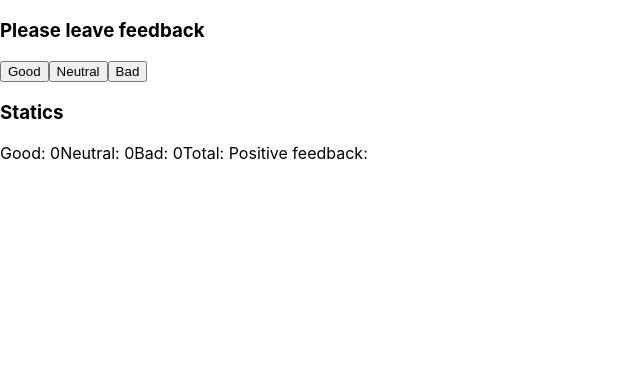
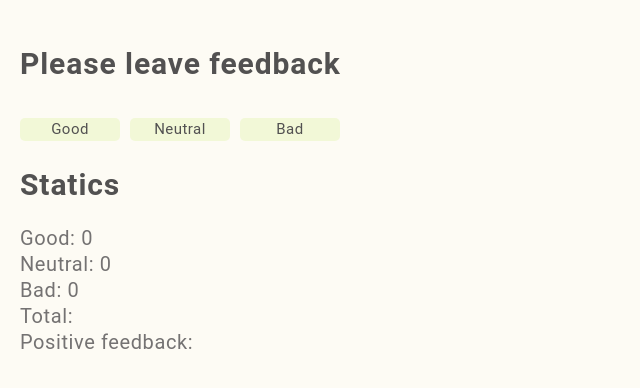
Before and after one commit to mikhailova11/goit-react-hw-02-feedback, a React (Create React App) app: page / in a window 1280 px wide. Shown: the top 388 px of the page, without its empty margins (0-640 px from the left). Built offline with nearby package versions, Linux system fonts and the light colour scheme.

Commit message:
сделала стили

```diff
--- a/src/components/Feedback/Feedback.js
+++ b/src/components/Feedback/Feedback.js
@@ -2,7 +2,7 @@ import React from "react";
 import Statistics from "../Statistics";
 import Section from "../Section";
 import FeedbackOptions from "../FeedbackOptions";
-// import s from "./Feedback.module.css";
+import s from "./Feedback.module.css";
 
 class Feedback extends React.Component {
     state = {
@@ -38,7 +38,7 @@ class Feedback extends React.Component {
 
   render() {
     return (
-        <div>
+        <div className={s.container}>
             <Section title="Please leave feedback"/>
             <FeedbackOptions
             good={this.countFeedbackGood}
--- a/src/components/Feedback/Feedback.module.css
+++ b/src/components/Feedback/Feedback.module.css
@@ -0,0 +1,4 @@
+.container {
+  max-width: 1200px;
+  padding: 20px;
+}
--- a/src/components/FeedbackOptions/FeedbackOptions.js
+++ b/src/components/FeedbackOptions/FeedbackOptions.js
@@ -1,12 +1,12 @@
 import React from "react";
-// import s from "./FeedbackOptions.module.css";
+import s from "./FeedbackOptions.module.css";
 
 const FeedbackOptions = ({good, neutral, bad}) => {
     return (
-        <div>
-            <button type="button" onClick={good}>Good</button>
-            <button type="button" onClick={neutral}>Neutral</button>
-            <button type="button" onClick={bad}>Bad</button>
+        <div className={s.listBtn}>
+            <button className={s.button} type="button" onClick={good}>Good</button>
+            <button className={s.button} type="button" onClick={neutral}>Neutral</button>
+            <button className={s.button} type="button" onClick={bad}>Bad</button>
         </div>
     )
 }
--- a/src/components/FeedbackOptions/FeedbackOptions.module.css
+++ b/src/components/FeedbackOptions/FeedbackOptions.module.css
@@ -0,0 +1,27 @@
+.button {
+  display: block;
+  font-family: Roboto;
+  font-size: 15px;
+  line-height: 13px;
+  letter-spacing: 0.03em;
+  margin-top: 10px;
+  width: 100px;
+  height: auto;
+  padding: 5px;
+  color: #525151;
+  border-radius: 5px;
+  border: none;
+  background-color: rgba(177, 226, 43, 0.144);
+}
+.button:hover,
+.button:focus {
+  background-color: rgba(177, 226, 43, 0.281);
+  box-shadow: 0px 1px 3px rgba(0, 0, 0, 0.12), 0px 1px 1px rgba(0, 0, 0, 0.14),
+    0px 2px 1px rgba(0, 0, 0, 0.2);
+}
+.button:not(:last-child) {
+  margin-right: 10px;
+}
+.listBtn {
+  display: flex;
+}
--- a/src/components/Section/Section.js
+++ b/src/components/Section/Section.js
@@ -1,10 +1,10 @@
 import React from "react";
-// import s from './Section.module.css'
+import s from './Section.module.css'
 
 const Section = ({title}) => {
     return (
-        <section>
-            <h3>{title}</h3>
+        <section className={s.section}>
+            <h3 className={s.title}>{title}</h3>
         </section>
 
     )
--- a/src/components/Section/Section.module.css
+++ b/src/components/Section/Section.module.css
@@ -0,0 +1,7 @@
+.title {
+  font-family: Roboto;
+  font-size: 30px;
+  line-height: 28px;
+  letter-spacing: 0.03em;
+  color: #525151;
+}
--- a/src/components/Statistics/Statistics.js
+++ b/src/components/Statistics/Statistics.js
@@ -1,16 +1,14 @@
 import React from "react";
-// import s from "./Statistics.module.css";
+import s from "./Statistics.module.css";
 
 const Statistics = ({good, neutral, bad, total }) => {
     return (
-        <div>
-            <div>
-                <span>Good: {good}</span>
-                <span>Neutral: {neutral}</span>
-                <span>Bad: {bad}</span>
-                <span>Total: {total}</span>
-                <span>Positive feedback: {}</span>
-            </div>
+        <div className={s.listText}>
+                <span className={s.text}>Good: {good}</span>
+                <span className={s.text}>Neutral: {neutral}</span>
+                <span className={s.text}>Bad: {bad}</span>
+                <span className={s.text}>Total: {total}</span>
+                <span className={s.text}>Positive feedback: {}</span>
         </div>
     )
 }
--- a/src/components/Statistics/Statistics.module.css
+++ b/src/components/Statistics/Statistics.module.css
@@ -0,0 +1,14 @@
+.text {
+  font-family: Roboto;
+  font-size: 20px;
+  line-height: 18px;
+  letter-spacing: 0.03em;
+  color: #747272;
+}
+.text:not(:last-child) {
+  margin-bottom: 8px;
+}
+.listText {
+  display: flex;
+  flex-direction: column;
+}
--- a/src/index.css
+++ b/src/index.css
@@ -1,6 +1,7 @@
 /* @import-normalize; bring in normalize.css styles */
 
 body {
+  background-color: rgba(245, 236, 195, 0.178);
   margin: 0;
   font-family: -apple-system, BlinkMacSystemFont, 'Segoe UI', 'Roboto', 'Oxygen',
     'Ubuntu', 'Cantarell', 'Fira Sans', 'Droid Sans', 'Helvetica Neue',
```
